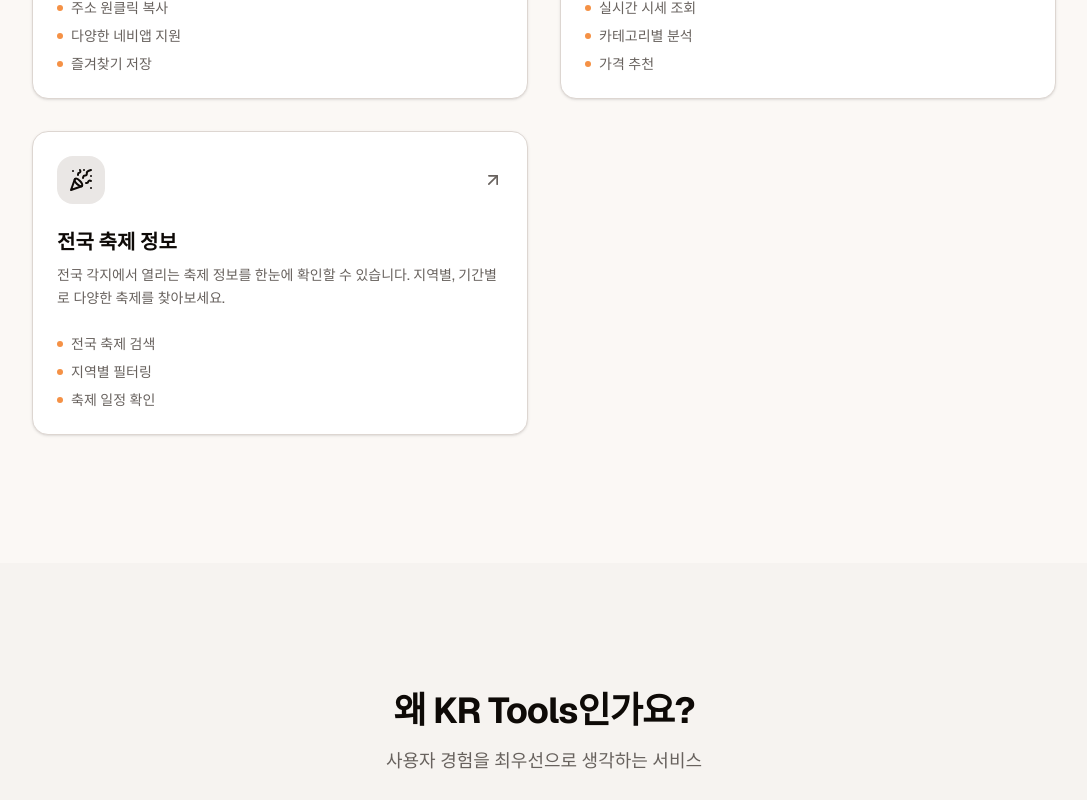
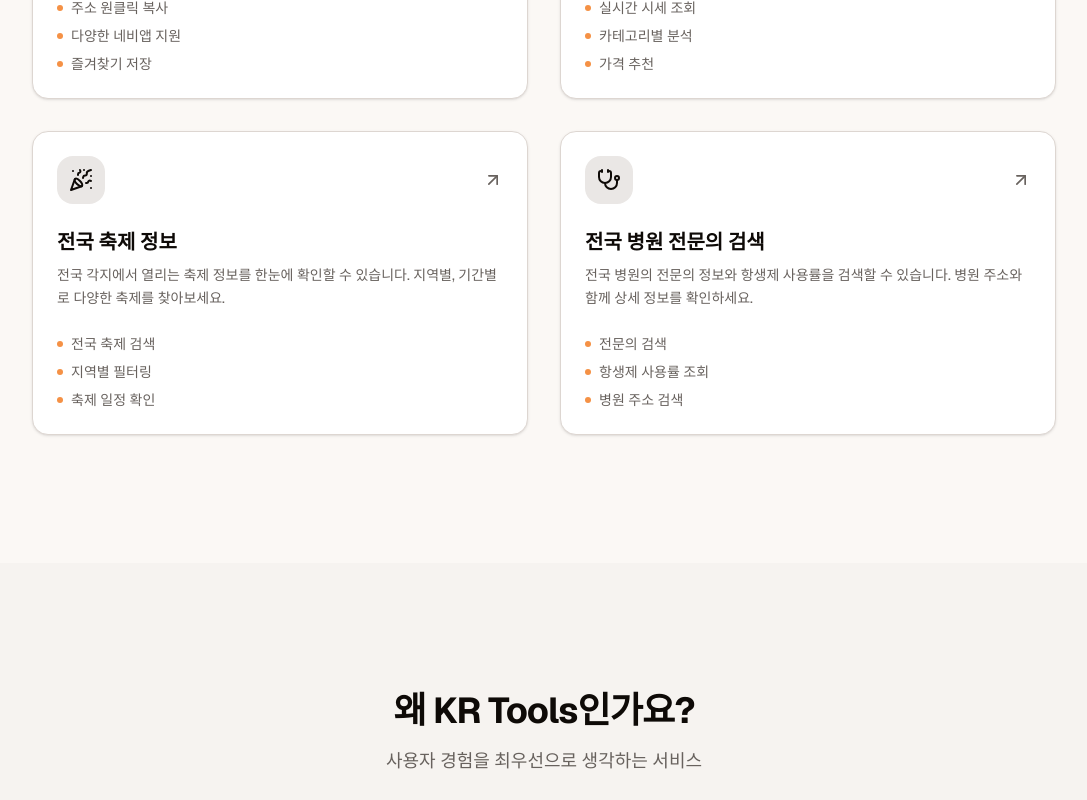
Before and after one commit to ppdoll/ktrolls, a Next.js app: page / in a window 1280 px wide. Shown: the part 1220-2020 px from the top of the page, without its empty margins (96-1183 px from the left). Built offline with nearby package versions, Linux system fonts and the light colour scheme.

Commit message:
feat: add "전국 병원 전문의 검색" tool
Update tools-section.tsx and footer.tsx for new search features.

```diff
--- a/components/footer.tsx
+++ b/components/footer.tsx
@@ -5,6 +5,7 @@ const footerLinks = {
     { name: "네비 컴페어", href: "https://navi-cp.krtools.cloud/" },
     { name: "당근 컴퓨터 시세 계산기", href: "https://carot-pc.krtools.cloud/daangn/quotes" },
     { name: "전국 축제 정보", href: "https://navi-cp.krtools.cloud/festival" },
+    { name: "전국 병원 전문의 검색", href: "https://carot-pc.krtools.cloud/hospital" },
   ],
   legal: [
     { name: "이용약관", href: "/terms" },
--- a/components/tools-section.tsx
+++ b/components/tools-section.tsx
@@ -1,5 +1,5 @@
 import Link from "next/link"
-import { MapPin, Calculator, ArrowUpRight, PartyPopper } from "lucide-react"
+import { MapPin, Calculator, ArrowUpRight, PartyPopper, Stethoscope } from "lucide-react"
 import { Card, CardContent, CardDescription, CardHeader, CardTitle } from "@/components/ui/card"
 
 const tools = [
@@ -23,6 +23,13 @@ const tools = [
     href: "https://navi-cp.krtools.cloud/festival",
     icon: PartyPopper,
     features: ["전국 축제 검색", "지역별 필터링", "축제 일정 확인"],
+  },
+  {
+    title: "전국 병원 전문의 검색",
+    description: "전국 병원의 전문의 정보와 항생제 사용률을 검색할 수 있습니다. 병원 주소와 함께 상세 정보를 확인하세요.",
+    href: "https://carot-pc.krtools.cloud/hospital",
+    icon: Stethoscope,
+    features: ["전문의 검색", "항생제 사용률 조회", "병원 주소 검색"],
   },
 ]
 
```
